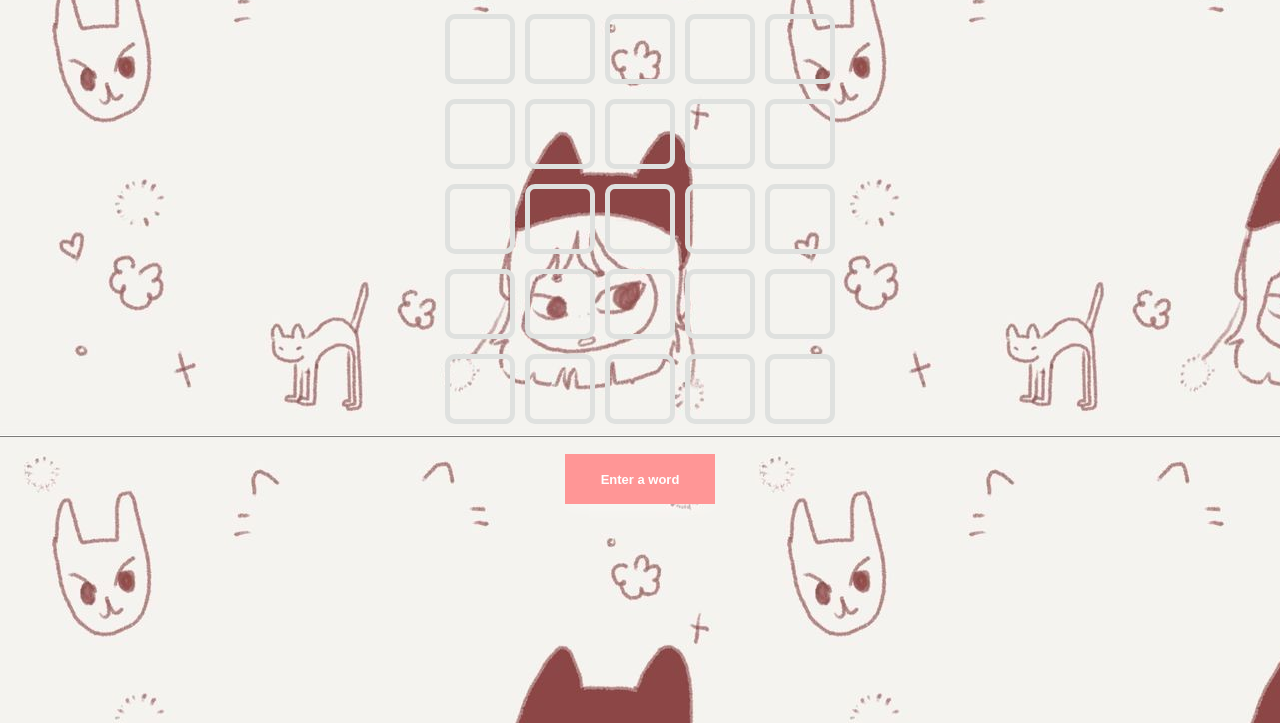
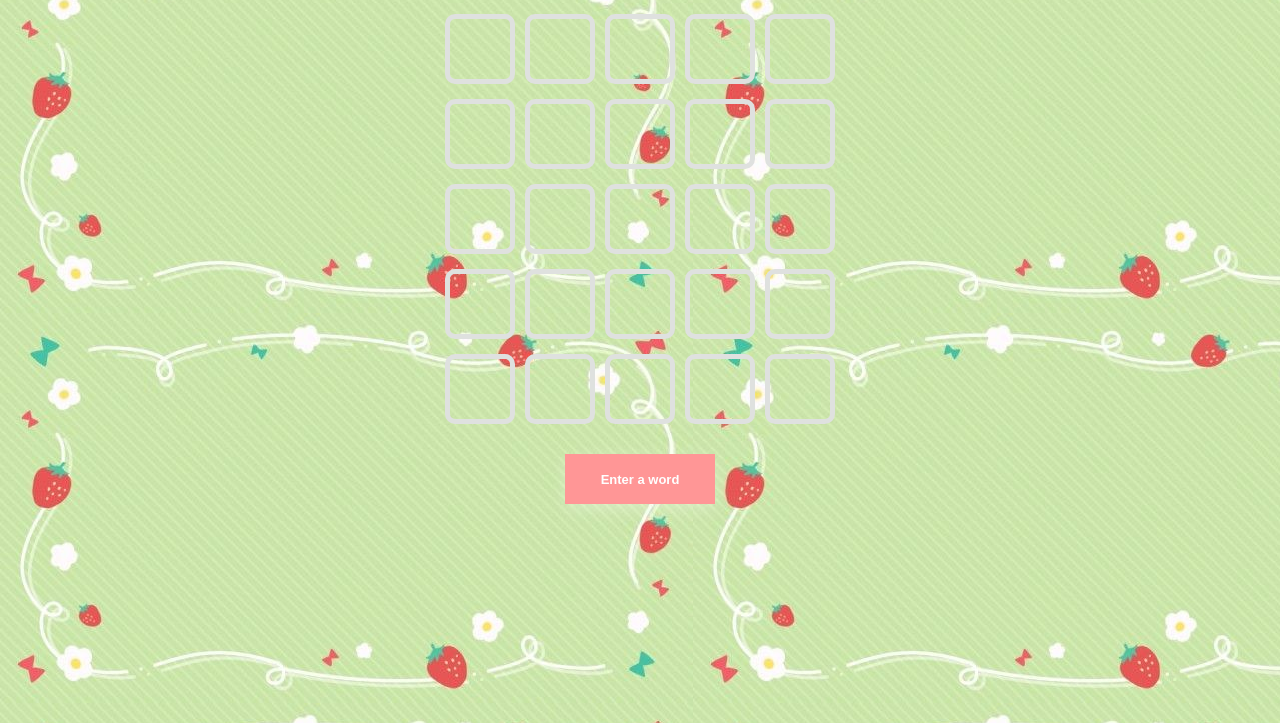
Before and after one commit to jeyysiii/CS3-G6-Proj, a plain HTML site: page index.html in a window 1280 px wide. Shown: the part 77-800 px from the top of the page. Drawn offline with Linux system fonts and the light colour scheme.

Commit message:
Update index.html

```diff
--- a/index.html
+++ b/index.html
@@ -18,7 +18,7 @@
 			font-family: Arial, Helvetica, sans-serif;
             display: flex;
             flex-direction: column;
-            background-image: url('wallapaper.jpg');
+            background-image: url('strawberb.jpg');
 			margin: 0;
         }
 
```
